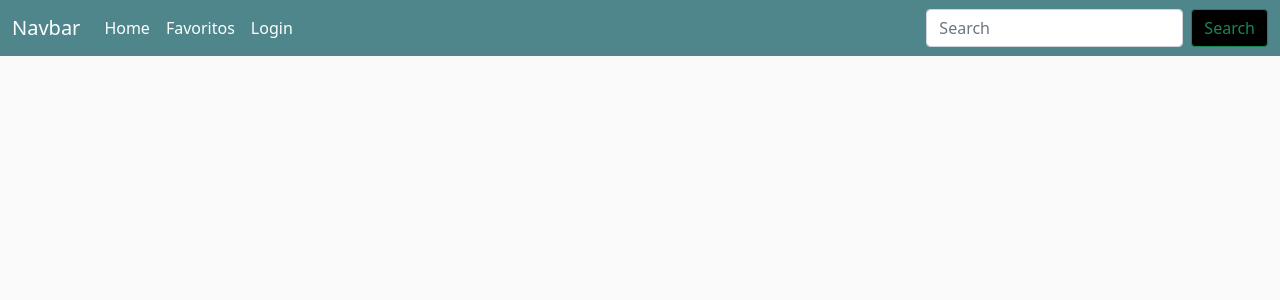
After one commit to ifpb-cz-ads/pw1-2020-2-projeto-trilha-Gustv98, a Django app: page /favoritos/ in a window 1280 px wide. The commit adds this page. Shown: the top 300 px of the page. Run offline with Django 3.2, Linux system fonts and the light colour scheme.

Commit message:
adicionando mais templates, um pouco de css e começando a desenvolver funcionalidade de adicionar filme aos favoritos

```diff
--- a/app/views.py
+++ b/app/views.py
@@ -7,3 +7,6 @@ def index_page(request):
     evento = Filmes.objects.all()
     dados = {'eventos' :evento}
     return render(request, 'index.html', dados)
+
+def favoritos(request):
+    return render(request, 'favoritos.html')
--- a/filmes/settings.py
+++ b/filmes/settings.py
@@ -122,6 +122,7 @@ USE_TZ = True
 
 STATIC_URL = '/static/'
 
+
 MEDIA_URL = '/media/'
 MEDIA_ROOT = (
     os.path.join(BASE_DIR, 'media')
--- a/filmes/urls.py
+++ b/filmes/urls.py
@@ -9,5 +9,6 @@ from django.conf.urls.static import static
 
 urlpatterns = [
     path('admin/', admin.site.urls),
-    path('', views.index_page),
+    path('index/', views.index_page),
+    path('favoritos/', views.favoritos),
 ] + static(settings.MEDIA_URL, document_root=settings.MEDIA_ROOT)
--- /dev/null
+++ b/static/css/main.css
@@ -0,0 +1,32 @@
+body{
+	background-color: hsl(0, 0%, 98%);
+}
+
+h1,h2,h3,h4,h5,h6{
+	color:hsl(0, 0%, 30%);
+}
+
+.box-element{
+	box-shadow:hsl(0, 0%, 80%) 0 0 16px;
+	background-color: #fff;
+	border-radius: 4px;
+	padding: 10px;
+}
+
+.img-thumbnail{
+	width: 100%;
+	height: 300px;
+	-webkit-box-shadow: -1px -3px 5px -2px rgba(214,214,214,1);
+    -moz-box-shadow: -1px -3px 5px -2px rgba(214,214,214,1);
+    box-shadow: -1px -3px 5px -2px rgba(214,214,214,1);
+}
+
+
+.bg-dark{
+	background-color: #4f868c!important;
+}
+
+.btn-outline-success{
+	background-color: black;
+
+}
--- /dev/null
+++ b/templates/favoritos.html
@@ -0,0 +1,14 @@
+<!DOCTYPE html>
+<html>
+<head>
+    <meta charset='utf-8'>
+    <meta http-equiv='X-UA-Compatible' content='IE=edge'>
+    <title>Projeto trilha</title>
+    <meta name='viewport' content='width=device-width, initial-scale=1'>
+    <link href="https://cdn.jsdelivr.net/npm/bootstrap@5.0.0-beta3/dist/css/bootstrap.min.css" rel="stylesheet" integrity="sha384-eOJMYsd53ii+scO/bJGFsiCZc+5NDVN2yr8+0RDqr0Ql0h+rP48ckxlpbzKgwra6" crossorigin="anonymous">
+    {% include "navbar.html" %}
+</head>
+<body>
+
+</body>
+</html>
--- /dev/null
+++ b/templates/navbar.html
@@ -0,0 +1,42 @@
+<!DOCTYPE html>
+<html>
+<head>
+    <meta charset='utf-8'>
+    <meta http-equiv='X-UA-Compatible' content='IE=edge'>
+    <title>Page Title</title>
+    <meta name='viewport' content='width=device-width, initial-scale=1'>
+    <link href="https://cdn.jsdelivr.net/npm/bootstrap@5.0.0-beta3/dist/css/bootstrap.min.css" rel="stylesheet" integrity="sha384-eOJMYsd53ii+scO/bJGFsiCZc+5NDVN2yr8+0RDqr0Ql0h+rP48ckxlpbzKgwra6" crossorigin="anonymous">
+    {% load static %}
+    <link rel="stylesheet" type="text/css" href="{% static 'css/main.css' %}">
+
+</head>
+<body>
+
+    <nav class="navbar navbar-expand-lg navbar-dark bg-dark">
+        <div class="container-fluid">
+          <a class="navbar-brand" href="#">Navbar</a>
+          <button class="navbar-toggler" type="button" data-bs-toggle="collapse" data-bs-target="#navbarSupportedContent" aria-controls="navbarSupportedContent" aria-expanded="false" aria-label="Toggle navigation">
+            <span class="navbar-toggler-icon"></span>
+          </button>
+          <div class="collapse navbar-collapse" id="navbarSupportedContent">
+            <ul class="navbar-nav me-auto mb-2 mb-lg-0">
+              <li class="nav-item">
+                <a class="nav-link active" aria-current="page" href='/index/'>Home</a>
+              </li>
+              <li class="nav-item">
+                <a class="nav-link active" aria-current="page" href="/favoritos/">Favoritos</a>
+              </li>
+              <li class="nav-item">
+                <a class="nav-link active" href="#">Login</a>
+              </li>
+            </ul>
+            <form class="d-flex">
+              <input class="form-control me-2" type="search" placeholder="Search" aria-label="Search">
+              <button class="btn btn-outline-success" type="submit">Search</button>
+            </form>
+          </div>
+        </div>
+      </nav>
+
+</body>
+</html>
```
Also changed, not shown: app/models.py (+9 -0 lines), static/js/favoritos.js (added, +9 -0 lines), templates/index.html (+16 -6 lines), media/images/2019826.jpg-c_310_420_x-f_jpg-q_x-xxyxx.jpg (added), media/images/gladiador.jpg (added), media/images/um_sonho_de_liberdade.jpg (added).
